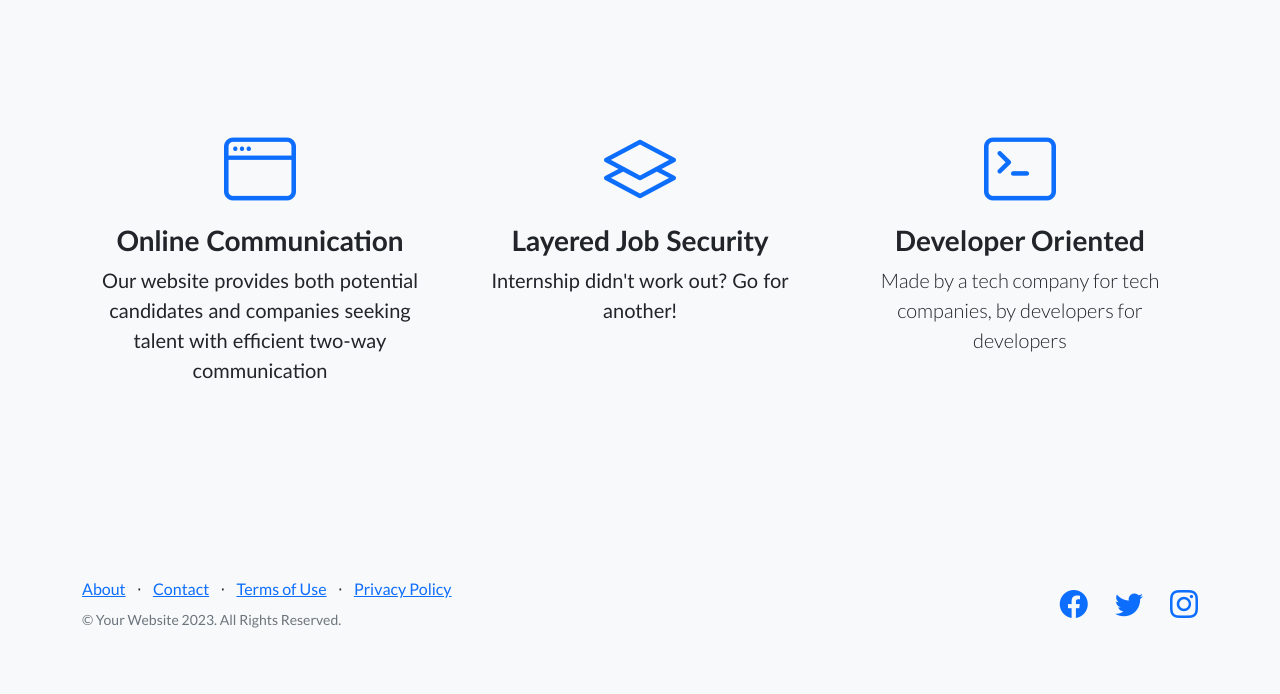
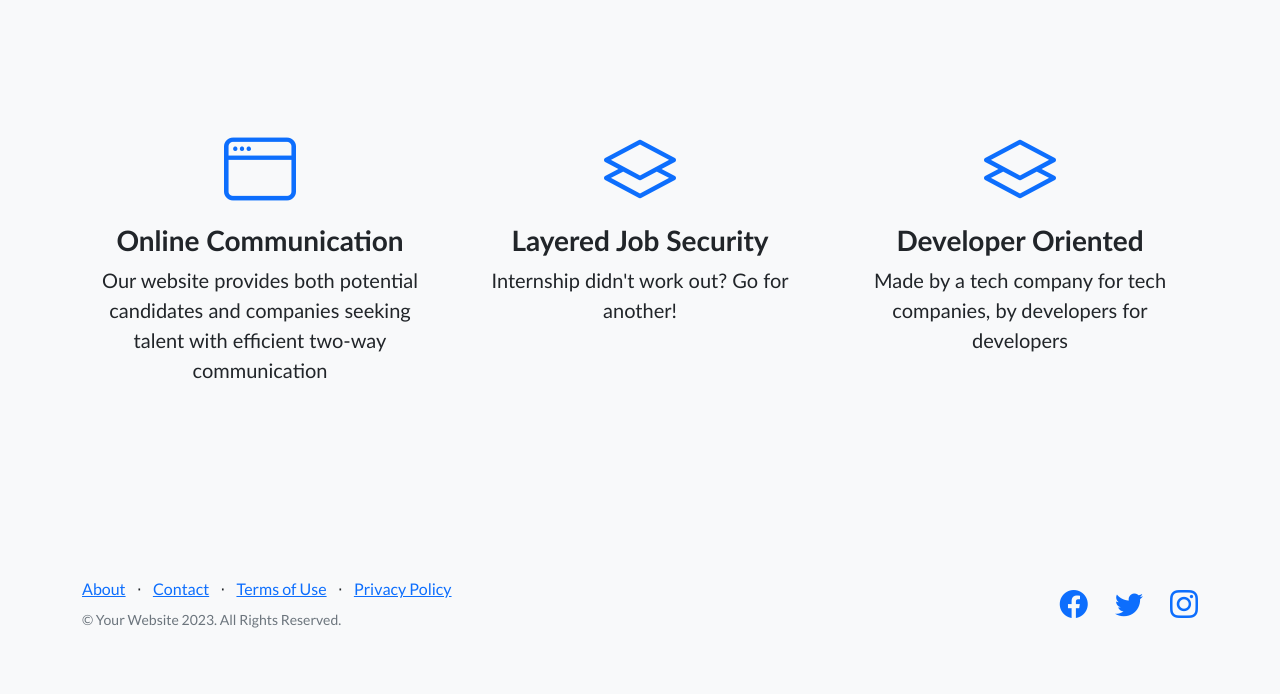
Before and after one commit to meet-projects/Y2-GroupB-Team3, a Flask app: page / in a window 1280 px wide. Shown: the part 567-1261 px from the top of the page. Run offline with Flask 3, Linux system fonts and the light colour scheme; some libraries are stand-ins or nearby versions.

Commit message:
Update Home.html

```diff
--- a/case-study-skeleton/templates/Home.html
+++ b/case-study-skeleton/templates/Home.html
@@ -98,8 +98,8 @@
                         </div>
                     </div>
                     <div class="col-lg-4">
-                        <div class="features-icons-item mx-auto mb-0 mb-lg-3">
-                            <div class="features-icons-icon d-flex"><i class="bi-terminal m-auto text-primary"></i></div>
+                       <div class="features-icons-item mx-auto mb-5 mb-lg-0 mb-lg-3">
+                            <div class="features-icons-icon d-flex"><i class="bi-layers m-auto text-primary"></i></div>
                             <h3>Developer Oriented</h3>
                             <p class="lead mb-0">Made by a tech company for tech companies, by developers for developers</p>
                         </div>
```
